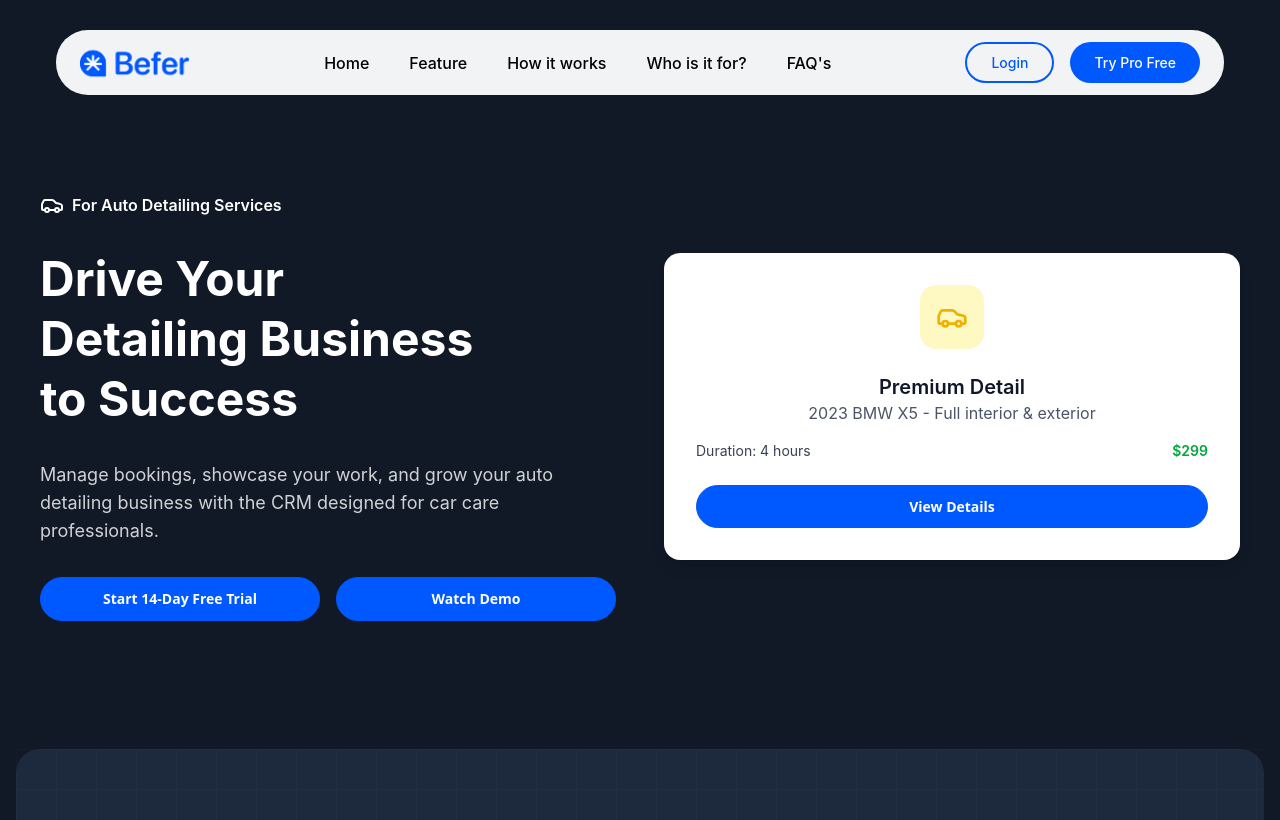
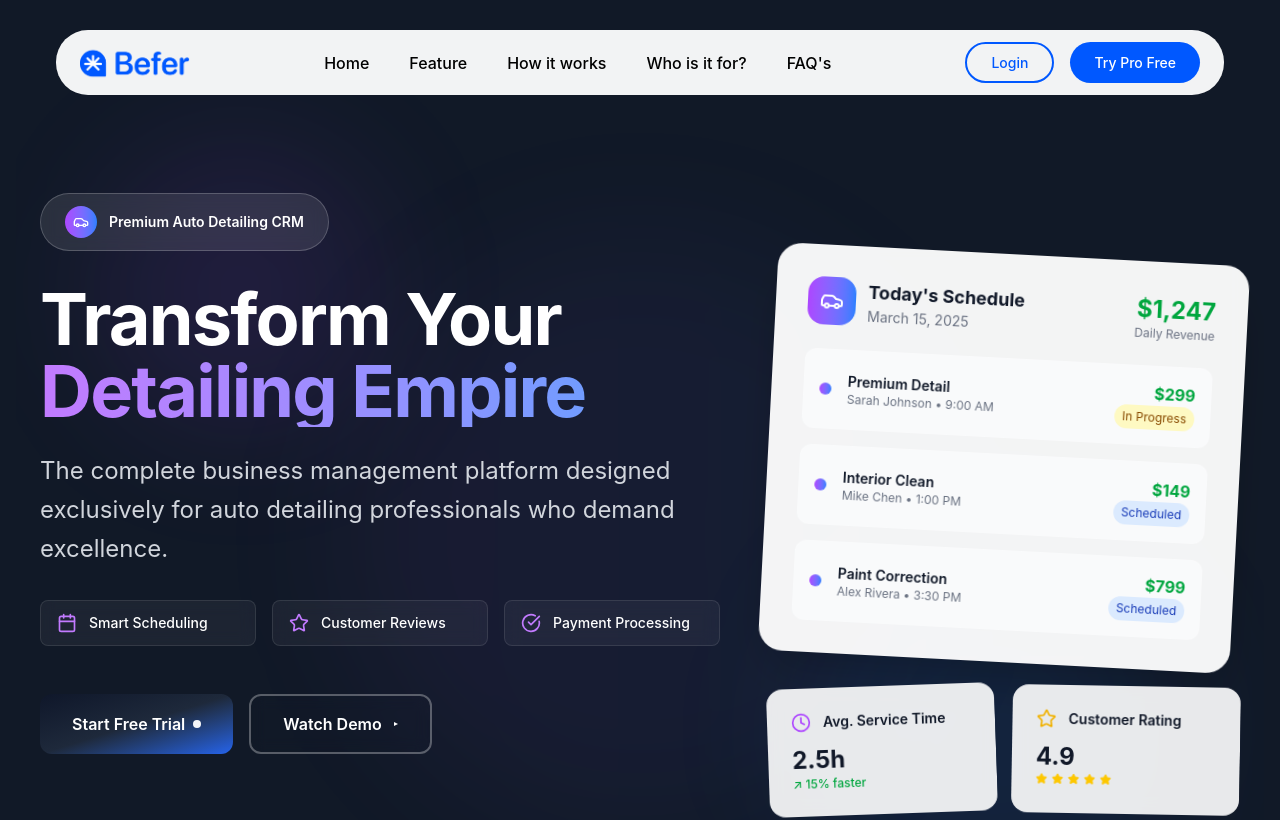
Before and after one commit to Zartasha-kanwal/befer.co-task, a Next.js app: page /car-detailers in a window 1280 px wide. Shown: the top 820 px of the page. Built offline with nearby package versions, Linux system fonts and the light colour scheme; a web font is replaced by a local one.

Commit message:
Changed hero of car-detailers

```diff
--- a/src/app/car-detailers/page.tsx
+++ b/src/app/car-detailers/page.tsx
@@ -9,6 +9,7 @@ import {
   Car,
   Wrench,
   FileText,
+  Clock,
 } from "lucide-react";
 import Header from "@/Components/Sections/Header";
 import Footer from "@/Components/Sections/Footer";
@@ -181,57 +182,217 @@ const CarDetailers = () => {
         {/* Hero Section */}
         <section
           ref={autoRef}
-          className="hero-section text-white py-20 lg:py-32"
+          className="relative min-h-screen  text-white overflow-hidden"
         >
-          <div className="container mx-auto px-6 grid lg:grid-cols-2 gap-12 items-center overflow-hidden">
+          {/* Background Elements */}
+          <div className="absolute inset-0">
+            <div className="absolute top-20 left-20 w-72 h-72 bg-purple-500/10 rounded-full blur-3xl"></div>
+            <div className="absolute bottom-20 right-20 w-96 h-96 bg-blue-500/10 rounded-full blur-3xl"></div>
+            <div className="absolute top-1/2 left-1/2 transform -translate-x-1/2 -translate-y-1/2 w-[600px] h-[600px] bg-gradient-to-r from-purple-500/5 to-blue-500/5 rounded-full blur-3xl"></div>
+          </div>
+
+          <div className="relative z-10 container mx-auto px-6 py-20 lg:py-32">
+            <div className="grid lg:grid-cols-12 gap-12 items-center min-h-[80vh]">
               {/* LEFT SIDE */}
-            <div className="space-y-8 hero-left opacity-0 text-white">
-              <div className="flex items-center space-x-2">
-                <Car className="h-6 w-6 " />
-                <span className=" font-semibold">
-                  For Auto Detailing Services
+              <div className="lg:col-span-7 space-y-8">
+                {/* Badge */}
+                <div className="inline-flex items-center space-x-3 bg-white/10 backdrop-blur-sm rounded-full px-6 py-3 border border-white/20">
+                  <div className="flex items-center justify-center w-8 h-8 bg-gradient-to-r from-purple-500 to-blue-500 rounded-full">
+                    <Car className="h-4 w-4 text-white" />
+                  </div>
+                  <span className="font-semibold text-sm">
+                    Premium Auto Detailing CRM
                   </span>
                 </div>
-              <h2 className="text-5xl font-bold leading-tight">
-                Drive Your{" "}
-                <span className=" block">
-                  Detailing Business
-                </span>{" "}
-                to Success
-              </h2>
-              <p className="text-lg text-white/80">
-                Manage bookings, showcase your work, and grow your auto
-                detailing business with the CRM designed for car care
-                professionals.
+
+                {/* Main Heading */}
+                <div className="space-y-6">
+                  <h1 className="text-6xl lg:text-7xl font-bold leading-none tracking-tight ">
+                    Transform Your
+                    <span className="block bg-gradient-to-r from-purple-400  to-blue-400   bg-clip-text text-transparent">
+                      Detailing Empire
+                    </span>
+                  </h1>
+                  <p className="text-xl lg:text-2xl text-gray-300 leading-relaxed max-w-2xl">
+                    The complete business management platform designed
+                    exclusively for auto detailing professionals who demand
+                    excellence.
                   </p>
-              <div className="flex flex-col sm:flex-row gap-4">
-                <Button className="btn-gradient text-white text-lg px-8">
-                  Start 14-Day Free Trial
-                </Button>
-                <Button className=" text-white hover:bg-white hover:text-primary text-lg px-8">
-                  Watch Demo
-                </Button>
+                </div>
+
+                {/* Key Benefits */}
+                <div className="grid sm:grid-cols-3 gap-4">
+                  {[
+                    { icon: Calendar, text: "Smart Scheduling" },
+                    { icon: Star, text: "Customer Reviews" },
+                    { icon: CheckCircle, text: "Payment Processing" },
+                  ].map((benefit, index) => (
+                    <div
+                      key={index}
+                      className="flex items-center space-x-3 bg-white/5 backdrop-blur-sm rounded-lg px-4 py-3 border border-white/10"
+                    >
+                      <benefit.icon className="h-5 w-5 text-purple-400" />
+                      <span className="text-sm font-medium">
+                        {benefit.text}
+                      </span>
+                    </div>
+                  ))}
+                </div>
+
+                {/* CTA Buttons */}
+                <div className="flex flex-col sm:flex-row gap-4 pt-4">
+                  <button className="group relative overflow-hidden bg-gradient-to-br from-[#0f172a] via-[#1e293b] to-[#2563eb] hover:from-[#2563eb] hover:to-[#0f172a] text-white font-semibold px-8 py-4 rounded-xl transition-all duration-300 transform hover:scale-105 hover:shadow-2xl cursor-pointer">
+                    <span className="relative z-10 flex items-center justify-center space-x-2">
+                      <span>Start Free Trial</span>
+                      <div className="w-2 h-2 bg-white rounded-full animate-pulse"></div>
+                    </span>
+                    <div className="absolute inset-0 bg-gradient-to-r from-white/20 to-transparent opacity-0 group-hover:opacity-100 transition-opacity duration-300"></div>
+                  </button>
+                  <button className="group border-2 border-white/30 hover:border-white/50 text-white hover:bg-white/10 font-semibold px-8 py-4 rounded-xl transition-all duration-300 backdrop-blur-sm cursor-pointer">
+                    <span className="flex items-center justify-center space-x-2">
+                      <span>Watch Demo</span>
+                      <div className="w-0 h-0 border-l-4 border-l-white border-y-2 border-y-transparent ml-1 group-hover:ml-2 transition-all duration-300"></div>
+                    </span>
+                  </button>
+                </div>
+
+                {/* Social Proof */}
+                <div className="flex items-center space-x-8 pt-8">
+                  <div className="text-center">
+                    <div className="text-3xl font-bold text-white">2,500+</div>
+                    <div className="text-sm text-gray-400">
+                      Happy Businesses
+                    </div>
+                  </div>
+                  <div className="text-center">
+                    <div className="text-3xl font-bold text-white">98%</div>
+                    <div className="text-sm text-gray-400">
+                      Satisfaction Rate
+                    </div>
+                  </div>
+                  <div className="text-center">
+                    <div className="text-3xl font-bold text-white">$2M+</div>
+                    <div className="text-sm text-gray-400">
+                      Revenue Processed
+                    </div>
+                  </div>
                 </div>
               </div>
 
-            {/* RIGHT SIDE */}
-            <div className="hero-right bg-white rounded-2xl shadow-lg p-8 text-gray-900 opacity-0">
-              <div className="w-16 h-16 bg-yellow-100 rounded-2xl flex items-center justify-center mx-auto mb-6">
-                <Car className="h-8 w-8 text-yellow-500" />
+              {/* RIGHT SIDE - Interactive Dashboard Preview */}
+              <div className="lg:col-span-5 space-y-6">
+                {/* Main Dashboard Card */}
+                <div className="bg-white/95 backdrop-blur-sm rounded-3xl shadow-2xl p-8 text-gray-900 transform rotate-3 hover:rotate-0 transition-transform duration-500">
+                  <div className="flex items-center justify-between mb-6">
+                    <div className="flex items-center space-x-3">
+                      <div className="w-12 h-12 bg-gradient-to-r from-purple-500 to-blue-500 rounded-2xl flex items-center justify-center">
+                        <Car className="h-6 w-6 text-white" />
                       </div>
-              <h3 className="text-xl font-semibold text-center">
-                Premium Detail
-              </h3>
-              <p className="text-center text-gray-600 mb-4">
-                2023 BMW X5 - Full interior & exterior
-              </p>
-              <div className="flex justify-between text-sm text-gray-700 mb-6">
-                <span>Duration: 4 hours</span>
-                <span className="font-semibold text-green-600">$299</span>
+                      <div>
+                        <h3 className="font-bold text-lg">Today's Schedule</h3>
+                        <p className="text-gray-500 text-sm">March 15, 2025</p>
                       </div>
-              <Button className="btn-gradient text-white w-full">
-                View Details
-              </Button>
+                    </div>
+                    <div className="text-right">
+                      <div className="text-2xl font-bold text-green-600">
+                        $1,247
+                      </div>
+                      <div className="text-xs text-gray-500">Daily Revenue</div>
+                    </div>
+                  </div>
+
+                  <div className="space-y-4">
+                    {[
+                      {
+                        time: "9:00 AM",
+                        service: "Premium Detail",
+                        customer: "Sarah Johnson",
+                        price: "$299",
+                        status: "In Progress",
+                      },
+                      {
+                        time: "1:00 PM",
+                        service: "Interior Clean",
+                        customer: "Mike Chen",
+                        price: "$149",
+                        status: "Scheduled",
+                      },
+                      {
+                        time: "3:30 PM",
+                        service: "Paint Correction",
+                        customer: "Alex Rivera",
+                        price: "$799",
+                        status: "Scheduled",
+                      },
+                    ].map((appointment, index) => (
+                      <div
+                        key={index}
+                        className="flex items-center justify-between p-4 bg-gray-50 rounded-xl hover:bg-gray-100 transition-colors duration-200"
+                      >
+                        <div className="flex items-center space-x-4">
+                          <div className="w-3 h-3 bg-gradient-to-r from-purple-500 to-blue-500 rounded-full"></div>
+                          <div>
+                            <div className="font-semibold text-sm">
+                              {appointment.service}
+                            </div>
+                            <div className="text-xs text-gray-500">
+                              {appointment.customer} • {appointment.time}
+                            </div>
+                          </div>
+                        </div>
+                        <div className="text-right">
+                          <div className="font-bold text-green-600">
+                            {appointment.price}
+                          </div>
+                          <div
+                            className={`text-xs px-2 py-1 rounded-full ${
+                              appointment.status === "In Progress"
+                                ? "bg-yellow-100 text-yellow-800"
+                                : "bg-blue-100 text-blue-800"
+                            }`}
+                          >
+                            {appointment.status}
+                          </div>
+                        </div>
+                      </div>
+                    ))}
+                  </div>
+                </div>
+
+                {/* Secondary Cards */}
+                <div className="grid grid-cols-2 gap-4">
+                  <div className="bg-white/90 backdrop-blur-sm rounded-2xl p-6 text-gray-900 transform -rotate-2 hover:rotate-0 transition-transform duration-500">
+                    <div className="flex items-center space-x-3 mb-3">
+                      <Clock className="h-5 w-5 text-purple-500" />
+                      <span className="font-semibold text-sm">
+                        Avg. Service Time
+                      </span>
+                    </div>
+                    <div className="text-2xl font-bold text-gray-900">2.5h</div>
+                    <div className="text-xs text-green-600 font-medium">
+                      ↗ 15% faster
+                    </div>
+                  </div>
+
+                  <div className="bg-white/90 backdrop-blur-sm rounded-2xl p-6 text-gray-900 transform rotate-1 hover:rotate-0 transition-transform duration-500">
+                    <div className="flex items-center space-x-3 mb-3">
+                      <Star className="h-5 w-5 text-yellow-500" />
+                      <span className="font-semibold text-sm">
+                        Customer Rating
+                      </span>
+                    </div>
+                    <div className="text-2xl font-bold text-gray-900">4.9</div>
+                    <div className="flex space-x-1">
+                      {[...Array(5)].map((_, i) => (
+                        <Star
+                          key={i}
+                          className="h-3 w-3 fill-yellow-400 text-yellow-400"
+                        />
+                      ))}
+                    </div>
+                  </div>
+                </div>
+              </div>
             </div>
           </div>
         </section>
```
Lines whose indentation alone changed are shown as unchanged.
